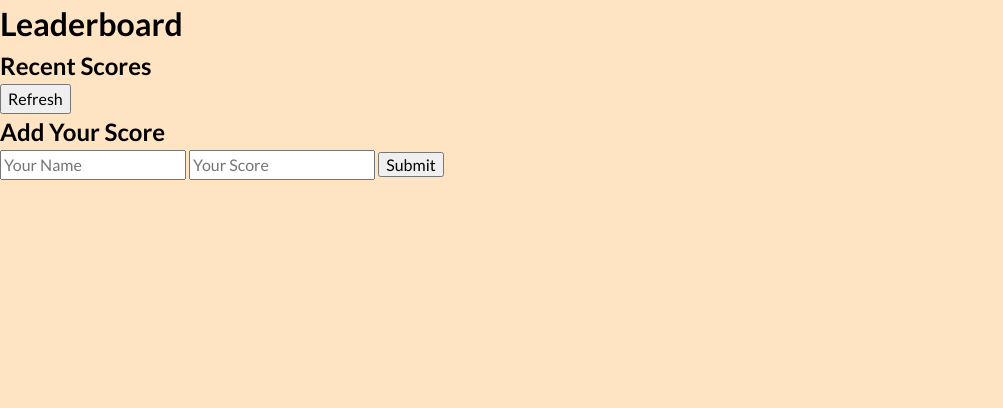
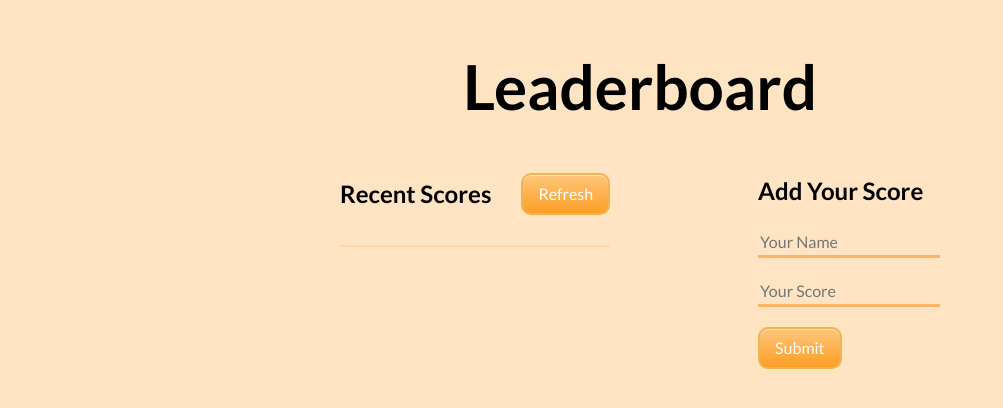
Before and after one commit to SekoViper/Leaderboard, a website built with webpack: page src/index.html in a window 1280 px wide. Shown: the whole page, without its empty margins (0-1003 px from the left). Built offline with nearby package versions, Linux system fonts and the light colour scheme; no server answers.

Commit message:
Add styles

```diff
--- a/src/style.css
+++ b/src/style.css
@@ -52,3 +52,79 @@ h6 {
 #__next {
   isolation: isolate;
 }
+
+.page-title {
+  font-size: 62px;
+  text-align: center;
+  margin: 40px 0;
+}
+
+.center-element {
+  width: 70%;
+  margin: 0 auto;
+}
+
+.container {
+  display: flex;
+  justify-content: space-evenly;
+}
+
+.score-header {
+  display: flex;
+  align-items: center;
+  gap: 30px;
+}
+
+.display-container {
+  list-style-type: none;
+  padding: 0;
+  border: 1px solid #ffd7a8;
+  margin-top: 30px;
+}
+
+.score {
+  font-size: 18px;
+  padding: 8px 10px;
+}
+
+.score:nth-child(even) {
+  background-color: #ffd7a8;
+}
+
+input {
+  display: block;
+  margin-top: 20px;
+}
+
+input[type="text"],
+input[type="number"] {
+  border: none;
+  background-color: transparent;
+  border-bottom: solid #fab463;
+}
+
+input:focus {
+  outline: none;
+}
+
+.btn {
+  box-shadow: inset 0 1px 0 0 #fce2c1;
+  background: linear-gradient(to bottom, #ffc477 5%, #fb9e25 100%);
+  background-color: #ffc477;
+  border-radius: 10px;
+  border: 2px solid #eeb44f;
+  display: inline-block;
+  cursor: pointer;
+  color: #fff;
+  padding: 7px 15px;
+}
+
+.btn:hover {
+  background: linear-gradient(to bottom, #fb9e25 5%, #ffc477 100%);
+  background-color: #fb9e25;
+}
+
+.btn:active {
+  position: relative;
+  top: 1px;
+}
```
